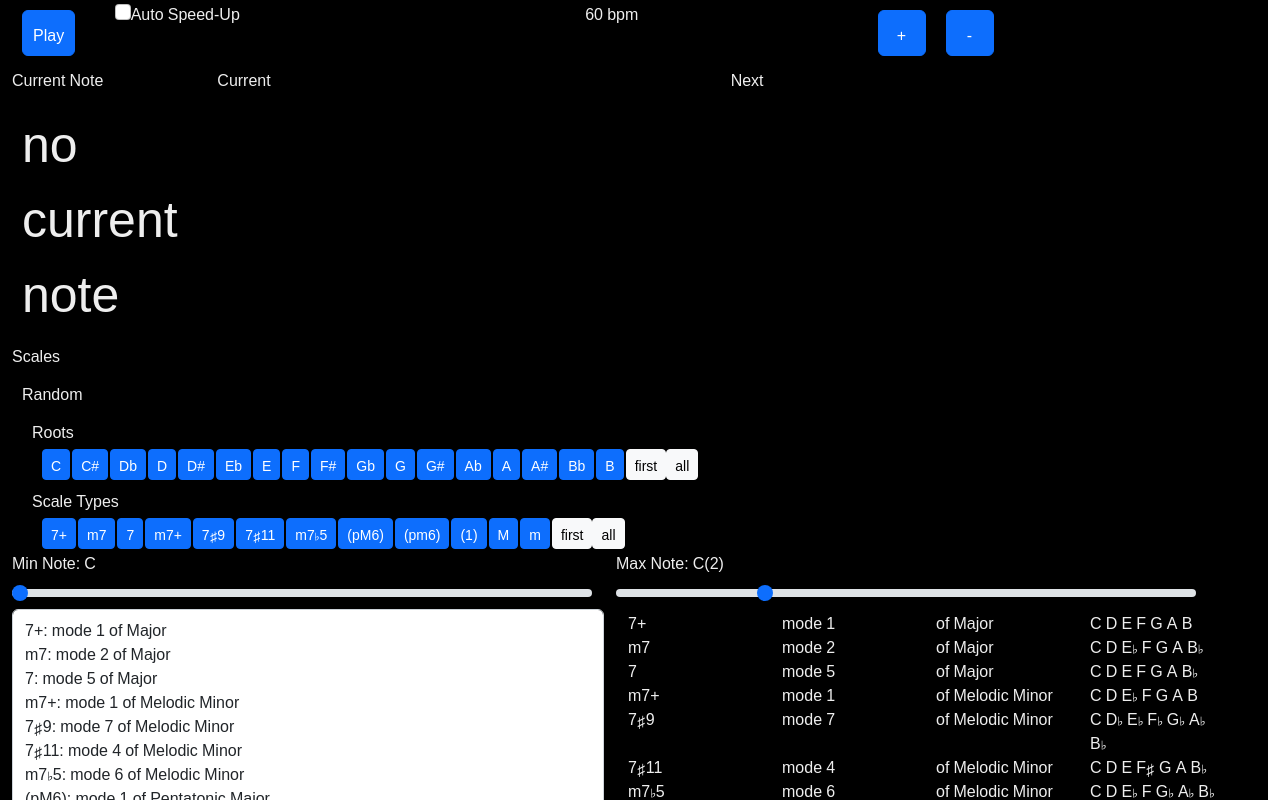
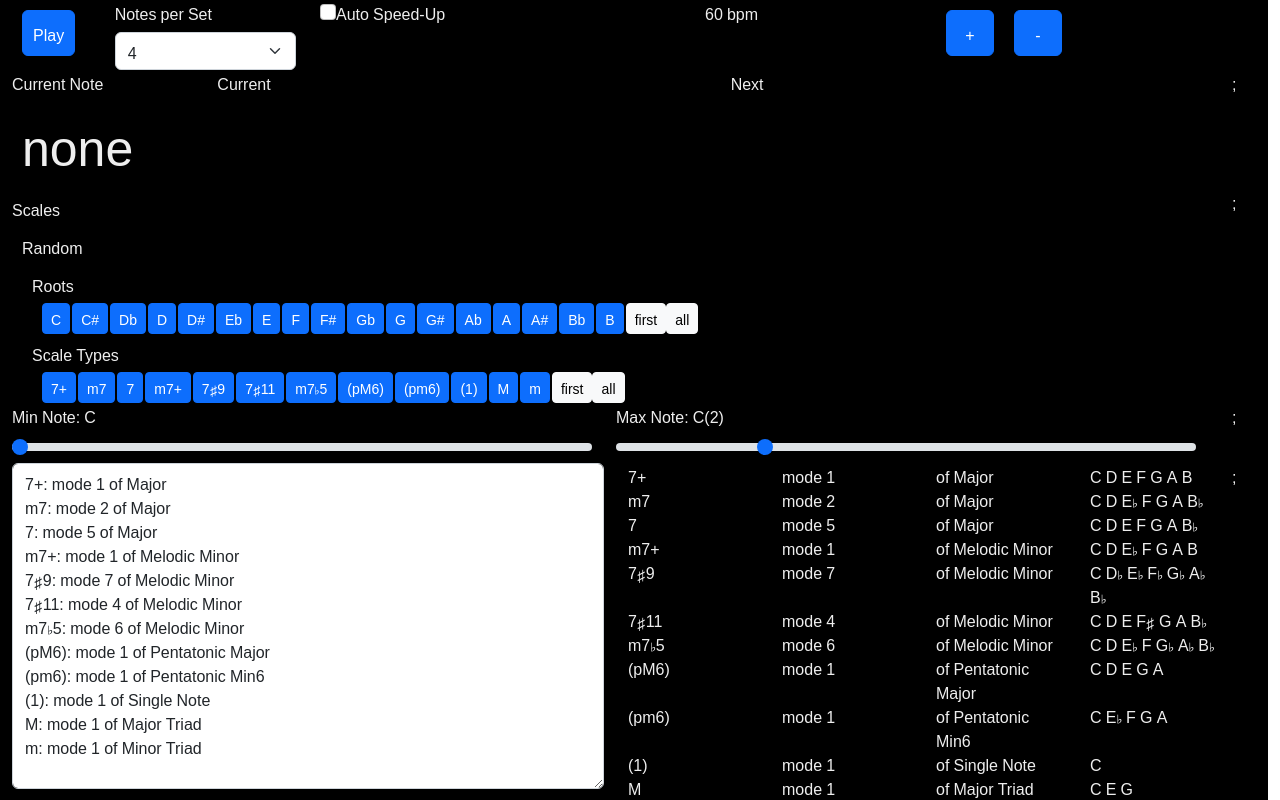
Before and after one commit to colorlessred/scale-practice, a React (Create React App) app: page / in a window 1280 px wide. Shown: the top 800 px of the page. Built offline with nearby package versions, Linux system fonts and the light colour scheme.

Commit message:
control number of notes per set

```diff
--- a/src/UI/CurrentNoteUI.tsx
+++ b/src/UI/CurrentNoteUI.tsx
@@ -8,6 +8,6 @@ type Props = {
 export function CurrentNoteUI({note, title}: Props) {
     return (<>
         <label htmlFor={`ns-${title}`}>{title}</label>
-        <div className="current-note">{note ? `${note}` : 'no current note'}</div>
+        <div className="current-note">{note ? `${note}` : 'none'}</div>
     </>);
 }
--- /dev/null
+++ b/src/UI/NotePerSet.tsx
@@ -0,0 +1,21 @@
+import Form from 'react-bootstrap/Form';
+
+type Props = {
+    notesPerSet: number
+    setNotesPerSet: (newValue: number) => void
+}
+
+export function NotePerSet({notesPerSet, setNotesPerSet}: Props) {
+    return (<>
+        <Form.Label htmlFor={"notesPerLabelSelect"}>Notes per Set</Form.Label>
+        <Form.Select id={"notesPerLabelSelect"}
+                     defaultValue={notesPerSet}
+                     onChange={(e) => {
+                         setNotesPerSet(parseInt(e.target.value));
+                     }}>
+            <option value="1">1</option>
+            <option value="2">2</option>
+            <option value="4">4</option>
+        </Form.Select>
+    </>);
+}
--- a/src/UI/ScalePlayer.tsx
+++ b/src/UI/ScalePlayer.tsx
@@ -20,6 +20,7 @@ import {AutoQueue} from "../musicEngine/utilities/AutoQueue";
 import {Player} from "../musicEngine/Player";
 import {CurrentNoteUI} from "./CurrentNoteUI";
 import {Col, Row} from "react-bootstrap";
+import {NotePerSet} from "./NotePerSet";
 
 Note.setAlterationSymbols('♭', '♯');
 
@@ -30,7 +31,7 @@ export function ScalePlayer() {
     const [noteRange, setNoteRange] = useState<NoteRange>(NoteRange.parse('C(0)-C(2)'));
     const [chordMappingGlobal, setChordMappingGlobal] = useState<ChordMappingGlobal>(ChordMappingGlobal.DEFAULT_MAPPING);
     /** to add later UI to modify it **/
-    const [notesPerSet] = useState<number>(4);
+    const [notesPerSet, setNotesPerSet] = useState<number>(4);
 
     /** provides the NoteSets depending on the chosen config, types of note sets, root notes, ... **/
     const [noteSetProvider, setNoteSetProvider] = useState<IProvider<NoteSet>>(new NoteSetProviderFixed([NoteSetTypes.MAJOR]));
@@ -77,13 +78,14 @@ export function ScalePlayer() {
         <Row id="scalePlayer" className="container-fluid">
             <Row>
                 <Col md={1}><PlayButton isPlaying={isPlaying} setPlaying={setPlaying}/></Col>
-                <Col md={11}><SpeedControls npm={bpm} setNpm={setBpm}/></Col>
+                <Col md={2}><NotePerSet notesPerSet={notesPerSet} setNotesPerSet={setNotesPerSet}/></Col>
+                <Col md={9}><SpeedControls npm={bpm} setNpm={setBpm}/></Col>
             </Row>
             <Row>
                 <Col md={2}><CurrentNoteUI note={currentNote} title={"Current Note"}/></Col>
                 <Col md={5}><NoteSetUI title="Current" noteSet={currentNoteSet}/></Col>
                 <Col md={5}><NoteSetUI title="Next" noteSet={nextNoteSet}/></Col>
-            </Row>
+            </Row>;
             <Row>
                 <Col md={12}>
                     <NoteSetProviderUI
@@ -91,16 +93,17 @@ export function ScalePlayer() {
                         chordMappingGlobal={chordMappingGlobal}
                     />
                 </Col>
-            </Row>
+            </Row>;
 
             <Row>
                 <RangeUI range={noteRange} setRange={setNoteRange}/>
-            </Row>
+            </Row>;
 
             <ChordMappingGlobalUI
                 chordMappingGlobal={chordMappingGlobal}
                 setChordMappingGlobal={setChordMappingGlobal}
-            />
+            />;
         </Row>
-    );
+    )
+        ;
 }
--- a/src/UI/SpeedControls.tsx
+++ b/src/UI/SpeedControls.tsx
@@ -6,7 +6,6 @@ type Props = {
     setNpm: (newValue: number) => void,
 }
 
-// control player speed
 export function SpeedControls({npm, setNpm}: Props) {
 
     return (
```
